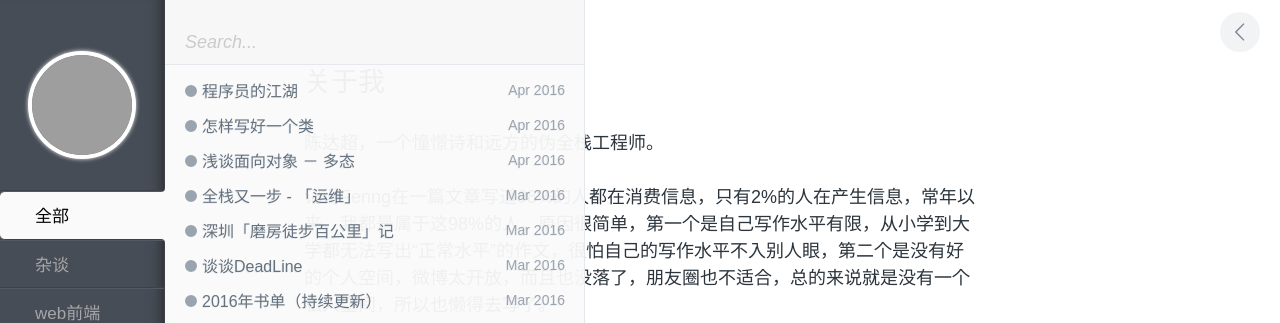
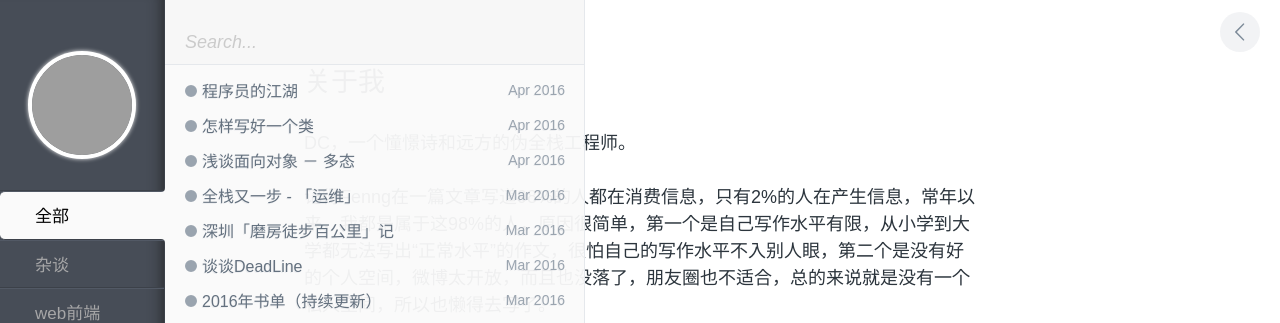
Before and after one commit to kingEcho/gitcdc.github.io, a Jekyll site: the page built from index.md, in a window 1280 px wide, cut to the strip 0-323 px from the top of the page. Built offline with Jekyll 4.4.1, drawn with Linux system fonts in a browser that asks for light colours; comment, search, counter and statistics services are not loaded; grey boxes are pictures that could not be loaded.

Commit message:
Update index.md

```diff
--- a/index.md
+++ b/index.md
@@ -4,7 +4,7 @@ layout: post
 
 ## 关于我
 
-陈达超，一个憧憬诗和远方的伪全栈工程师。
+DC，一个憧憬诗和远方的伪全栈工程师。
 
 记得Fenng在一篇文章写道98%的人都在消费信息，只有2%的人在产生信息，常年以来，我都是属于这98%的人，原因很简单，第一个是自己写作水平有限，从小学到大学都无法写出“正常水平”的作文，很怕自己的写作水平不入别人眼，第二个是没有好的个人空间，微博太开放，而且也没落了，朋友圈也不适合，总的来说就是没有一个私人空间，所以也懒得去写了。
 
```
